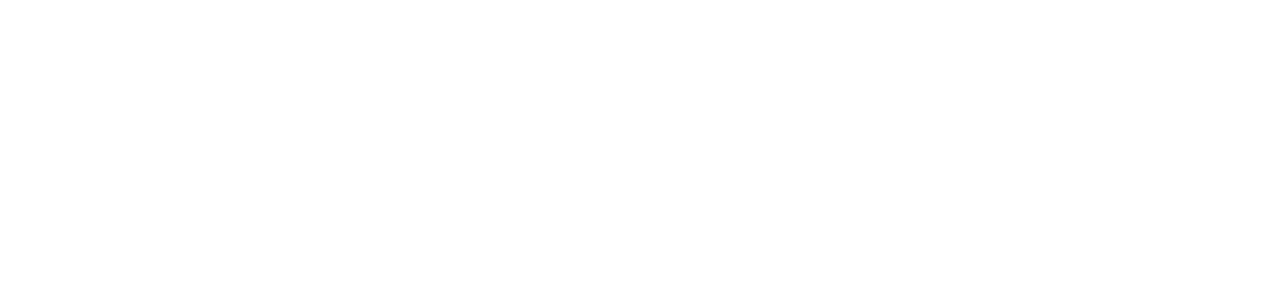
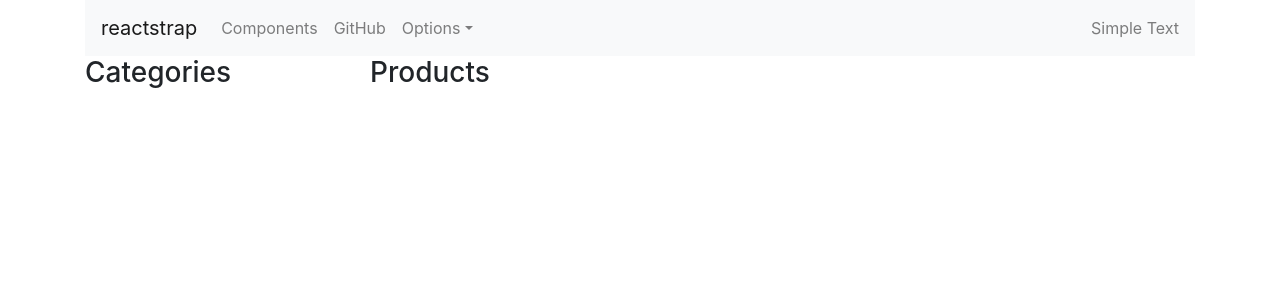
Before and after one commit to celebikerem/react-redux-ecommerce-app, a React (Create React App) app: page / in a window 1280 px wide. Shown: the top 300 px of the page. Built offline with nearby package versions, Linux system fonts and the light colour scheme.

Commit message:
Bootstrap library added. Components created.

```diff
--- a/package.json
+++ b/package.json
@@ -6,10 +6,12 @@
     "@testing-library/jest-dom": "^4.2.4",
     "@testing-library/react": "^9.5.0",
     "@testing-library/user-event": "^7.2.1",
+    "bootstrap": "^4.5.0",
     "react": "^16.13.1",
     "react-dom": "^16.13.1",
     "react-redux": "^7.2.0",
     "react-scripts": "3.4.1",
+    "reactstrap": "^8.4.1",
     "redux": "^4.0.5"
   },
   "scripts": {
--- /dev/null
+++ b/src/components/categories/CategoryList.js
@@ -0,0 +1,11 @@
+import React, { Component } from "react";
+
+export default class CategoryList extends Component {
+  render() {
+    return (
+      <div>
+        <h3>Categories</h3>
+      </div>
+    );
+  }
+}
--- /dev/null
+++ b/src/components/navi/Navi.js
@@ -0,0 +1,60 @@
+import React, { useState } from 'react';
+import {
+  Collapse,
+  Navbar,
+  NavbarToggler,
+  NavbarBrand,
+  Nav,
+  NavItem,
+  NavLink,
+  UncontrolledDropdown,
+  DropdownToggle,
+  DropdownMenu,
+  DropdownItem,
+  NavbarText
+} from 'reactstrap';
+
+const Navi = (props) => {
+  const [isOpen, setIsOpen] = useState(false);
+
+  const toggle = () => setIsOpen(!isOpen);
+
+  return (
+    <div>
+      <Navbar color="light" light expand="md">
+        <NavbarBrand href="/">reactstrap</NavbarBrand>
+        <NavbarToggler onClick={toggle} />
+        <Collapse isOpen={isOpen} navbar>
+          <Nav className="mr-auto" navbar>
+            <NavItem>
+              <NavLink href="/components/">Components</NavLink>
+            </NavItem>
+            <NavItem>
+              <NavLink href="https://github.com/reactstrap/reactstrap">GitHub</NavLink>
+            </NavItem>
+            <UncontrolledDropdown nav inNavbar>
+              <DropdownToggle nav caret>
+                Options
+              </DropdownToggle>
+              <DropdownMenu right>
+                <DropdownItem>
+                  Option 1
+                </DropdownItem>
+                <DropdownItem>
+                  Option 2
+                </DropdownItem>
+                <DropdownItem divider />
+                <DropdownItem>
+                  Reset
+                </DropdownItem>
+              </DropdownMenu>
+            </UncontrolledDropdown>
+          </Nav>
+          <NavbarText>Simple Text</NavbarText>
+        </Collapse>
+      </Navbar>
+    </div>
+  );
+}
+
+export default Navi;
--- /dev/null
+++ b/src/components/products/ProductList.js
@@ -0,0 +1,11 @@
+import React, { Component } from "react";
+
+export default class ProductList extends Component {
+  render() {
+    return (
+      <div>
+        <h3>Products</h3>
+      </div>
+    );
+  }
+}
--- a/src/components/root/App.js
+++ b/src/components/root/App.js
@@ -1,7 +1,17 @@
 import React from "react";
 
+import { Container } from "reactstrap";
+
+import Navi from "../navi/Navi";
+import Dasboard from "../root/Dashboard";
+
 function App() {
-  return <div></div>;
+  return (
+    <Container>
+      <Navi></Navi>
+      <Dasboard></Dasboard>
+    </Container>
+  );
 }
 
 export default App;
--- /dev/null
+++ b/src/components/root/Dashboard.js
@@ -0,0 +1,22 @@
+import React, { Component } from "react";
+import { Row, Col } from "reactstrap";
+
+import CategoryList from "../categories/CategoryList";
+import Productlist from "../products/ProductList";
+
+export default class Dashboard extends Component {
+  render() {
+    return (
+      <div>
+        <Row>
+          <Col xs={3}>
+            <CategoryList></CategoryList>
+          </Col>
+          <Col xs={9}>
+            <Productlist></Productlist>
+          </Col>
+        </Row>
+      </div>
+    );
+  }
+}
--- a/src/index.js
+++ b/src/index.js
@@ -2,6 +2,8 @@ import React from 'react';
 import ReactDOM from 'react-dom';
 import App from './components/root/App';
 import * as serviceWorker from './serviceWorker';
+
+import 'bootstrap/dist/css/bootstrap.min.css';
 
 ReactDOM.render(
   <React.StrictMode>
```
Also changed, not shown: 1 other file (tests, documents, lock files or other folders).
